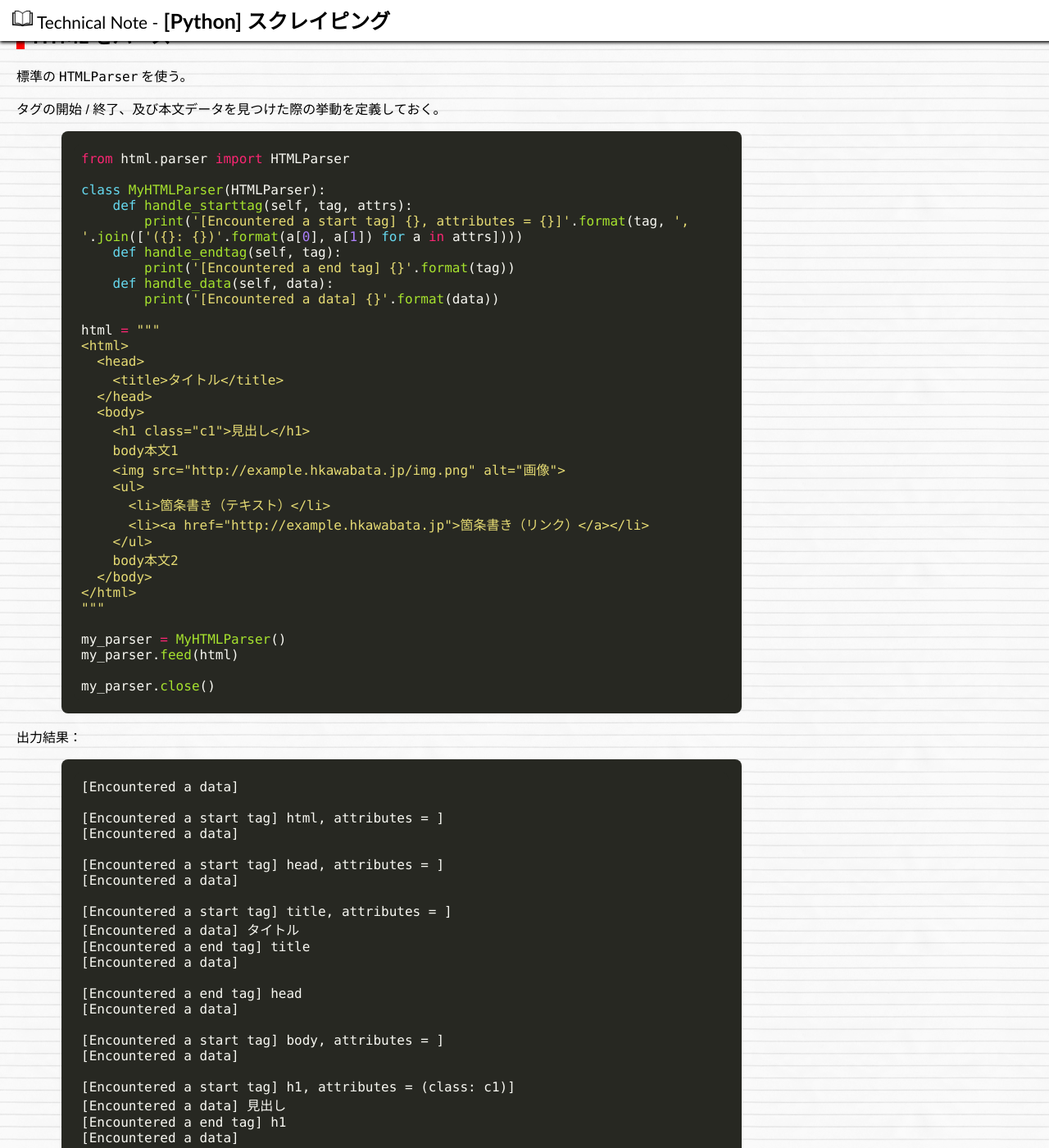
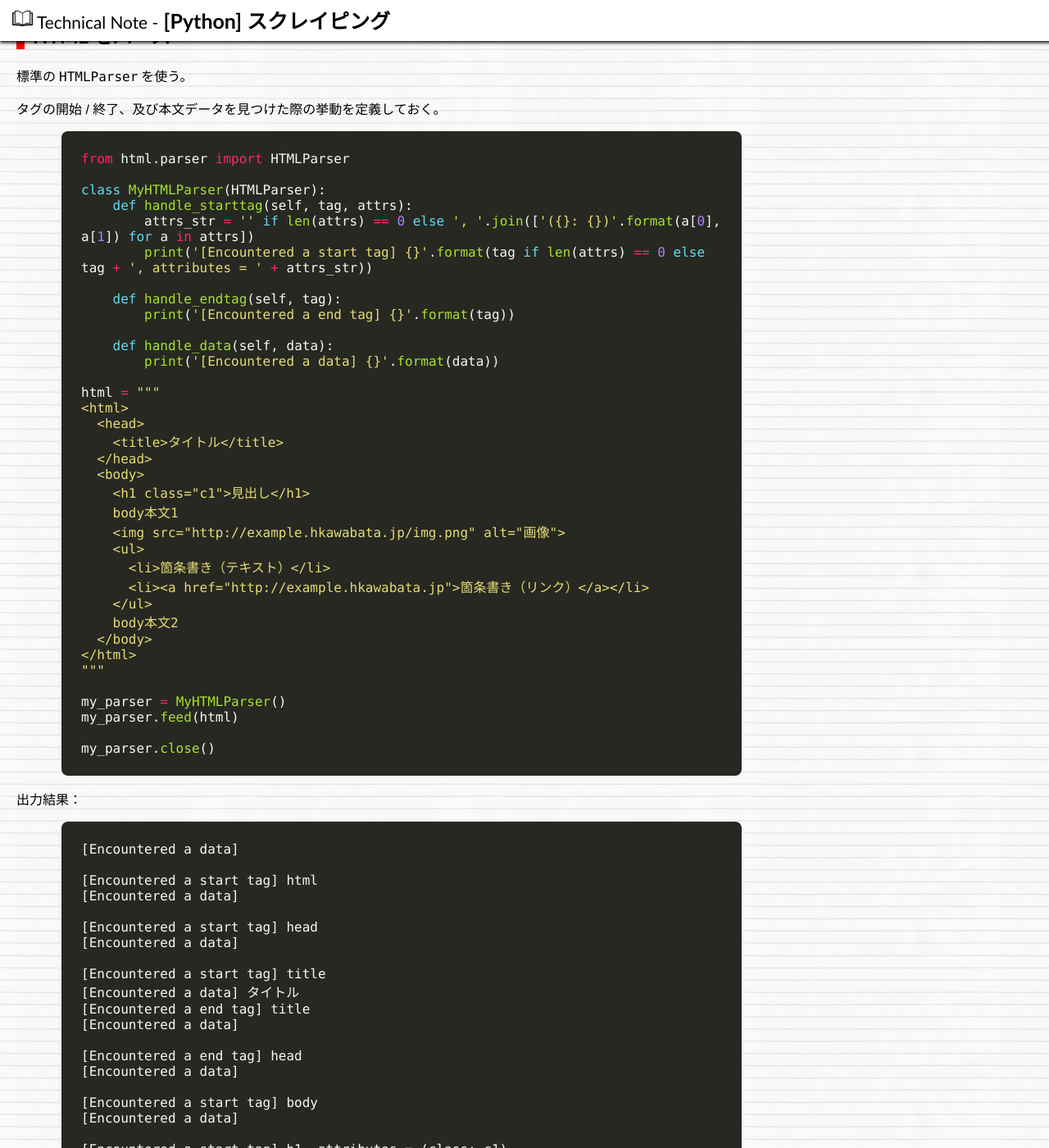
Before and after one commit to hkawabata/technical-note, a Jekyll site: the page built from docs/note/Language/Python/scraping.md, in a window 1280 px wide and 1400 px high, scrolled down 800 px. Shown: the whole window at 82% size. Built offline with Jekyll 4.4.1, drawn with Linux system fonts in a browser that asks for light colours; nearby versions of some CDN libraries; our own code applies the rules of GitHub Pages for plain Markdown files; some of the changed text lies outside the part shown.

Commit message:
Update scraping.md

````diff
--- a/docs/note/Language/Python/scraping.md
+++ b/docs/note/Language/Python/scraping.md
@@ -41,9 +41,12 @@
 
 class MyHTMLParser(HTMLParser):
     def handle_starttag(self, tag, attrs):
-        print('[Encountered a start tag] {}, attributes = {}]'.format(tag, ', '.join(['({}: {})'.format(a[0], a[1]) for a in attrs])))
+        attrs_str = '' if len(attrs) == 0 else ', '.join(['({}: {})'.format(a[0], a[1]) for a in attrs])
+        print('[Encountered a start tag] {}'.format(tag if len(attrs) == 0 else tag + ', attributes = ' + attrs_str))
+
     def handle_endtag(self, tag):
         print('[Encountered a end tag] {}'.format(tag))
+
     def handle_data(self, data):
         print('[Encountered a data] {}'.format(data))
 
@@ -76,13 +79,13 @@
 ```
 [Encountered a data]
 
-[Encountered a start tag] html, attributes = ]
+[Encountered a start tag] html
 [Encountered a data]
 
-[Encountered a start tag] head, attributes = ]
+[Encountered a start tag] head
 [Encountered a data]
 
-[Encountered a start tag] title, attributes = ]
+[Encountered a start tag] title
 [Encountered a data] タイトル
 [Encountered a end tag] title
 [Encountered a data]
@@ -90,28 +93,28 @@
 [Encountered a end tag] head
 [Encountered a data]
 
-[Encountered a start tag] body, attributes = ]
+[Encountered a start tag] body
 [Encountered a data]
 
-[Encountered a start tag] h1, attributes = (class: c1)]
+[Encountered a start tag] h1, attributes = (class: c1)
 [Encountered a data] 見出し
 [Encountered a end tag] h1
 [Encountered a data]
     body本文1
 
-[Encountered a start tag] img, attributes = (src: http://example.hkawabata.jp/img.png), (alt: 画像)]
+[Encountered a start tag] img, attributes = (src: http://example.hkawabata.jp/img.png), (alt: 画像)
 [Encountered a data]
 
-[Encountered a start tag] ul, attributes = ]
+[Encountered a start tag] ul
 [Encountered a data]
 
-[Encountered a start tag] li, attributes = ]
+[Encountered a start tag] li
 [Encountered a data] 箇条書き（テキスト）
 [Encountered a end tag] li
 [Encountered a data]
 
-[Encountered a start tag] li, attributes = ]
-[Encountered a start tag] a, attributes = (href: http://example.hkawabata.jp)]
+[Encountered a start tag] li
+[Encountered a start tag] a, attributes = (href: http://example.hkawabata.jp)
 [Encountered a data] 箇条書き（リンク）
 [Encountered a end tag] a
 [Encountered a end tag] li
@@ -126,4 +129,5 @@
 
 [Encountered a end tag] html
 [Encountered a data]
+
 ```
````
